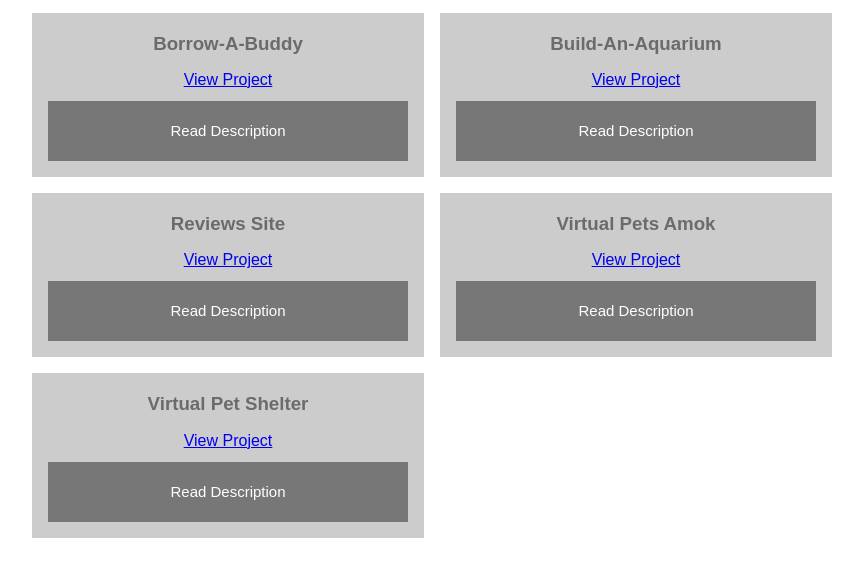
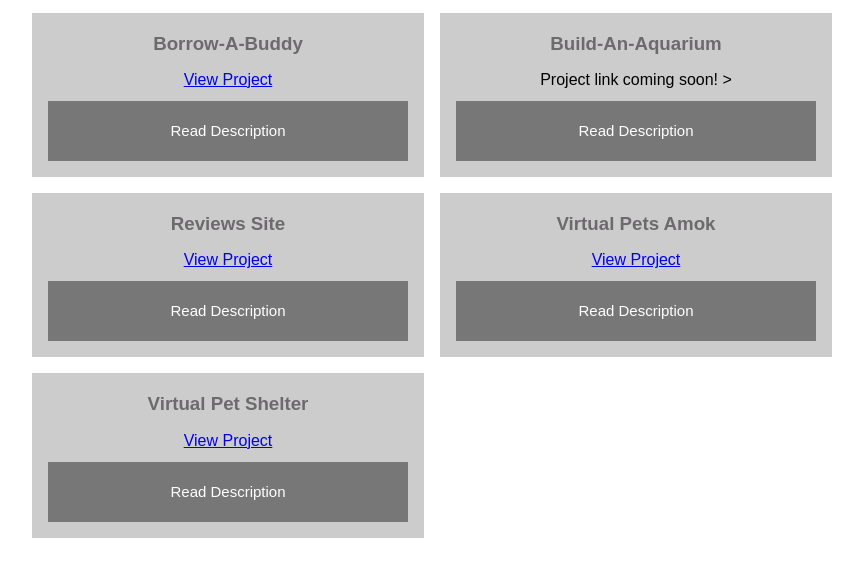
Before and after one commit to monicasimmons/monicasimmons.github.io, a plain HTML site: page projects.html in a window 1280 px wide. Shown: the part 222-789 px from the top of the page, without its empty margins (208-1071 px from the left). Drawn offline with Linux system fonts and the light colour scheme.

Commit message:
update to faulty link

```diff
--- a/projects.html
+++ b/projects.html
@@ -34,7 +34,7 @@
   <article>
     <h3>Build-An-Aquarium</h3>
     <p>
-        <a href="https://github.com/2020-Fall-FlexCode/group3-aquarium-habitat" target="_blank">View Project</a
+        <a>Project link coming soon!</a>
         >
     </p>
 
```
